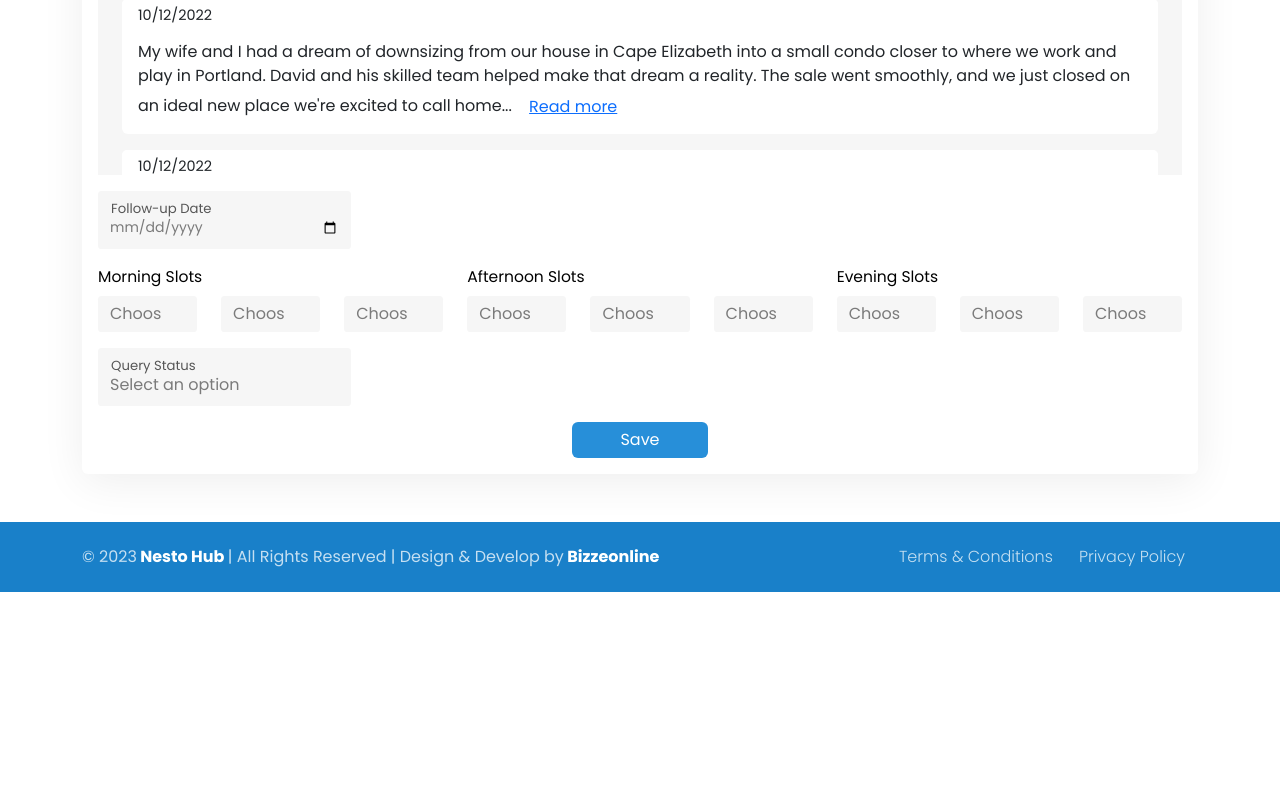
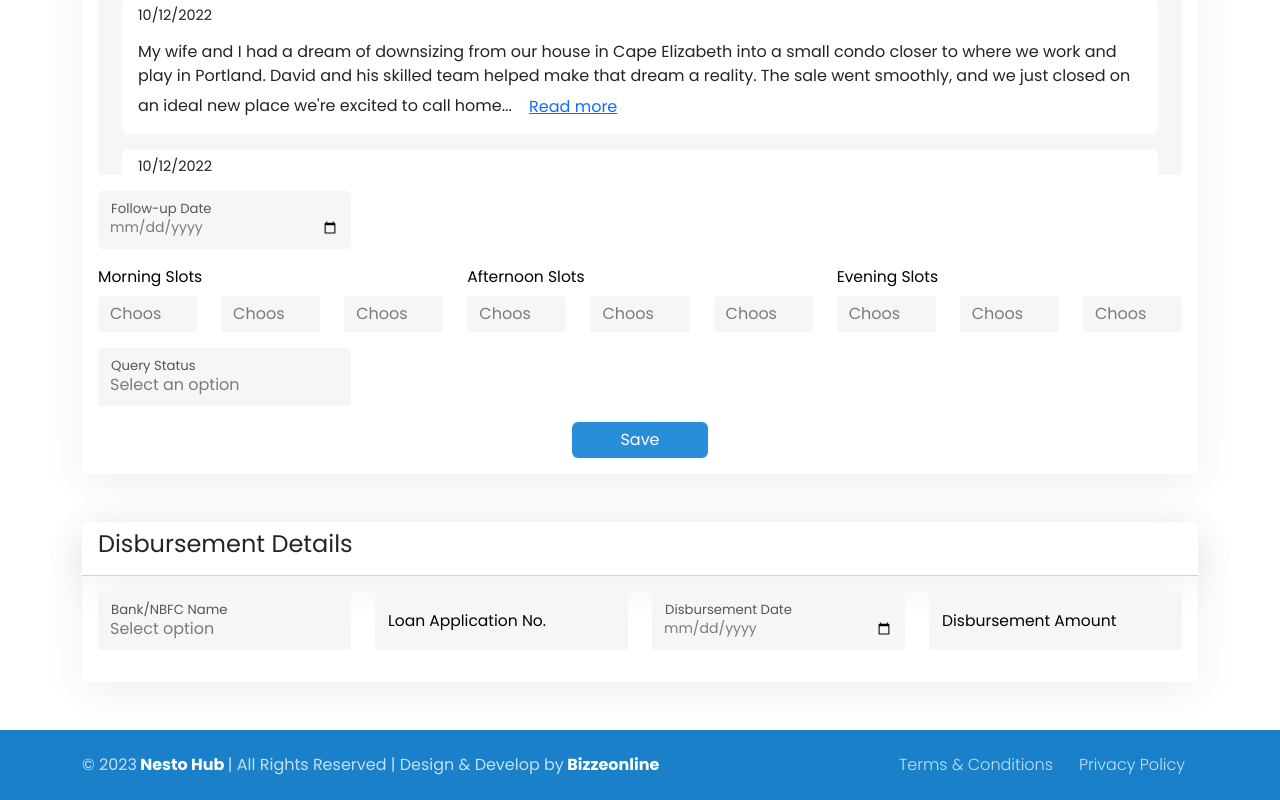
Before and after one commit to Vivekackrolix/Nesto-Frontend, a React (Create React App) app: page /home-dashboard/property-details in a window 1280 px wide. Shown: the part 1622-2422 px from the top of the page. Before the commit the page ends 2214 px from the top, so only its background shows below. Built offline with nearby package versions, Linux system fonts and the light colour scheme.

Commit message:
disbursment details form added

```diff
--- a/src/dashboard/property-details/PropertyDetailsForm.js
+++ b/src/dashboard/property-details/PropertyDetailsForm.js
@@ -14,10 +14,10 @@ const timeSlots = [
 const PropertyDetailsForm = () => {
   const handleSubmit = e => {
     e.preventDefault();
-    // Code to handle form submission
   };
 
   return (
+    <>
       <Card className="property__details__form shadow-sm border-0">
         <Card.Header className="border-0 bg-white shadow-sm">
           <h4>Loan Query Details</h4>
@@ -316,7 +316,10 @@ const PropertyDetailsForm = () => {
 
             <Row className="mb-3">
               <Col xs={3}>
-              <FloatingLabel controlId="queryStatusSelect" label="Query Status">
+                <FloatingLabel
+                  controlId="queryStatusSelect"
+                  label="Query Status"
+                >
                   <Form.Select>
                     <option>Select an option</option>
                     <option value="Resolved">Resolved</option>
@@ -340,6 +343,73 @@ const PropertyDetailsForm = () => {
           </Form>
         </Card.Body>
       </Card>
+
+      {/* disburments details */}
+      <Card className="property__details__form shadow-sm border-0 mt-5">
+        <Card.Header className="bg-white shadow-sm">
+          <h4>Disbursement Details</h4>
+        </Card.Header>
+        <Card.Body>
+          <Row>
+            <Col>
+              <FloatingLabel
+                controlId="select1Input"
+                label="Bank/NBFC  Name"
+                className="mb-3"
+              >
+                <Form.Select required>
+                  <option>Select option</option>
+                  <option value="option1">Option 1</option>
+                  <option value="option2">Option 2</option>
+                  <option value="option3">Option 3</option>
+                </Form.Select>
+              </FloatingLabel>
+            </Col>
+            <Col>
+              <FloatingLabel
+                controlId="loanApplicationInput"
+                label="Loan Application No."
+                className="mb-3"
+              >
+                <Form.Control
+                  className="form-control-sm"
+                  type="text"
+                  placeholder="Enter loan application"
+                  required
+                />
+              </FloatingLabel>
+            </Col>
+            <Col>
+              <FloatingLabel
+                controlId="applicationDateInput"
+                label="Disbursement Date"
+                className="mb-3"
+              >
+                <Form.Control
+                  className="form-control-sm"
+                  type="date"
+                  required
+                />
+              </FloatingLabel>
+            </Col>
+            <Col>
+              <FloatingLabel
+                controlId="clientMobileNoInput"
+                label="Disbursement Amount"
+                className="mb-3"
+              >
+                <Form.Control
+                  className="form-control-sm"
+                  type="tel"
+                  placeholder="Enter client mobile no"
+                  required
+                />
+              </FloatingLabel>
+            </Col>
+          </Row>
+        </Card.Body>
+      </Card>
+    </>
   );
 };
 
```
Lines whose indentation alone changed are shown as unchanged.
